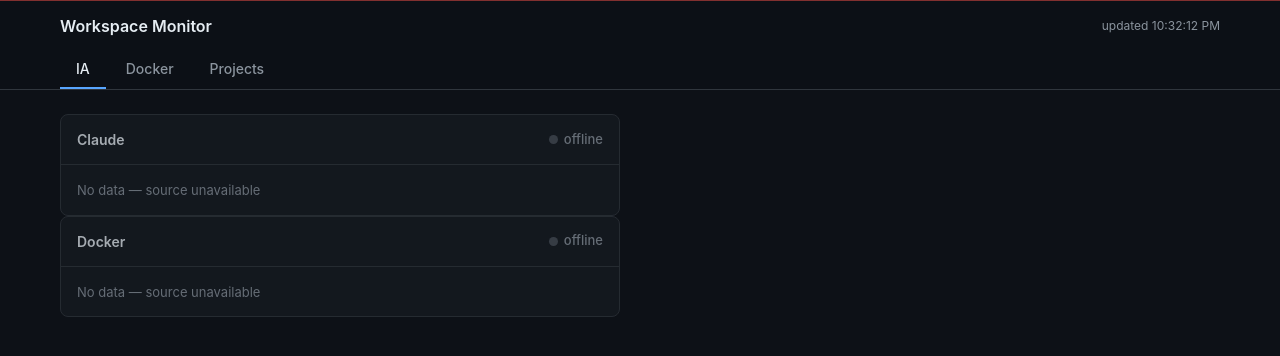
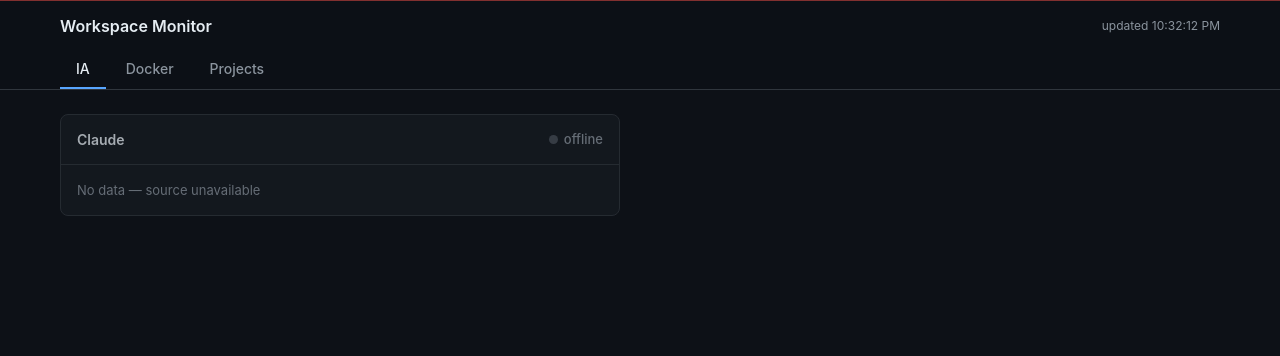
Before and after one commit to juliangarzon/ia-workspace, a FastAPI app: page / in a window 1280 px wide. Shown: the top 356 px of the page. Run offline with FastAPI, Linux system fonts and the light colour scheme.

Commit message:
fix: exclude Docker connector from IA tab

```diff
--- a/app/templates/base.html
+++ b/app/templates/base.html
@@ -463,7 +463,7 @@
     }
 
     function renderIA(data) {
-      const connectors = data.connectors || [];
+      const connectors = (data.connectors || []).filter(c => c.connector_id !== "docker");
       if (connectors.length === 0) {
         return `<div class="empty">No connectors configured</div>`;
       }
```
